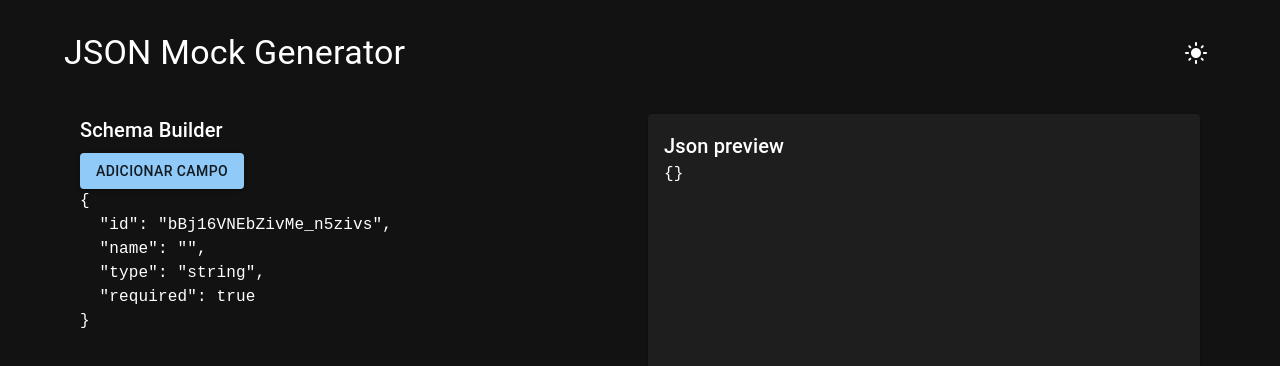
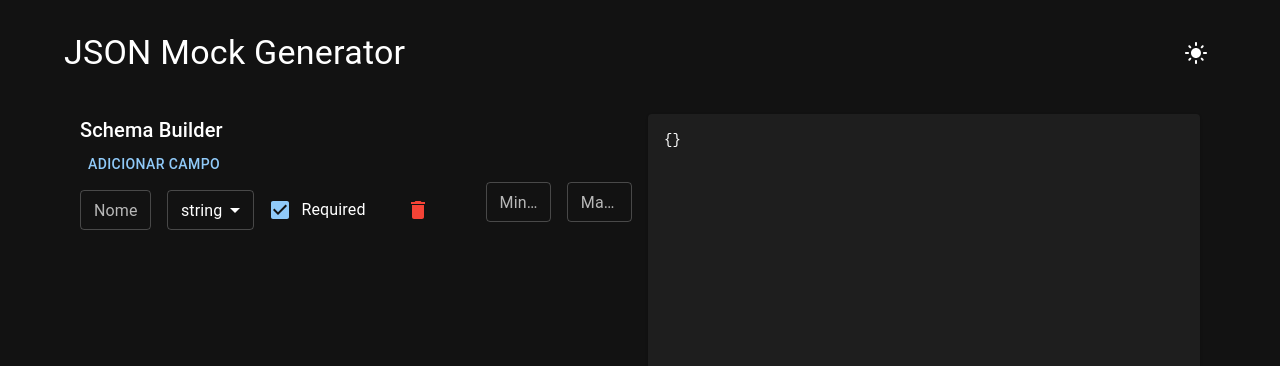
Before and after one commit to Igor713/mocka-json, a Next.js app: page / in a window 1280 px wide. Both pictures are taken after a click on the button "ADICIONAR CAMPO". Shown: the top 366 px of the page. Built offline with nearby package versions, Linux system fonts and the light colour scheme; some icons are missing; what @mui/material-nextjs would draw is missing.

Commit message:
added main function SchemaBuilder

```diff
--- a/src/app/page.tsx
+++ b/src/app/page.tsx
@@ -1,19 +1,49 @@
 'use client'
 
-import { Container, Stack, Typography, Button, Paper, Grid } from '@mui/material'
+import { Container, Stack, Typography, Button, Paper, Grid, Snackbar } from '@mui/material'
 import { ThemeToggle } from '@/components/ThemeToggle/ThemeToggle'
 import { userSchema } from '@/core/schema/example'
 import { generateJson } from '@/core/generator/generateJson'
-import { useState } from 'react'
+import { useMemo, useState } from 'react'
 import { SchemaBuilder } from '@/components/SchemaBuilder/SchemaBuilder'
 import { JsonPreview } from '@/components/JsonPreview/JsonPreview'
+import { UIField } from '@/core/schema/uiTypes'
+import { convertUIToSchema } from '@/core/schema/convert'
 
 export default function Home() {
-  const [json, setJson] = useState<any>(null)
+  const [fields, setFields] = useState<UIField[]>([])
 
-  const handleGenerate = () => {
-    const result = generateJson(userSchema)
-    setJson(result)
+  const schema = useMemo(
+    () => convertUIToSchema(fields),
+    [fields],
+  )
+
+  const json = useMemo(
+    () => generateJson(schema),
+    [schema],
+  )
+
+  const [open, setOpen] = useState(false)
+
+  const handleCopy = async () => {
+    await navigator.clipboard.writeText(
+      JSON.stringify(json, null, 2),
+    )
+    setOpen(true)
+  }
+
+  const handleDownload = () => {
+    const blob = new Blob(
+      [JSON.stringify(json, null, 2)],
+      { type: 'application/json' },
+    )
+
+    const url = URL.createObjectURL(blob)
+    const a = document.createElement('a')
+    a.href = url
+    a.download = 'mock.json'
+    a.click()
+    URL.revokeObjectURL(url)
   }
 
   return (
@@ -26,11 +56,25 @@ export default function Home() {
 
         <Grid container spacing={2} sx={{ height: '100vh', p: 2 }}>
           <Grid size={6}>
-            <SchemaBuilder />
+            <SchemaBuilder
+              fields={fields}
+              setFields={setFields}
+            />
           </Grid>
 
           <Grid size={6}>
-            <JsonPreview />
+            <JsonPreview
+              data={json}
+              onCopy={handleCopy}
+              onDownload={handleDownload}
+            />
+
+            <Snackbar
+              open={open}
+              autoHideDuration={2000}
+              message="JSON copiado!"
+              onClose={() => setOpen(false)}
+            />
           </Grid>
         </Grid>
       </Stack>
--- a/src/components/JsonPreview/JsonPreview.tsx
+++ b/src/components/JsonPreview/JsonPreview.tsx
@@ -1,15 +1,42 @@
-import { Paper, Typography } from "@mui/material";
+'use client'
 
-export function JsonPreview() {
+import { Paper, IconButton, Tooltip, Box } from '@mui/material'
+import ContentCopyIcon from '@mui/icons-material/ContentCopy'
+import DownloadIcon from '@mui/icons-material/Download'
+
+interface Props {
+  data: any
+  onCopy: () => void
+  onDownload: () => void
+}
+
+export function JsonPreview({ data, onCopy, onDownload }: Props) {
   return (
-    <Paper sx={{ p: 2, height: '100%', overflow: 'auto' }}>
-      <Typography variant="h6">
-        Json preview
-      </Typography>
+    <Paper
+      sx={{
+        p: 2,
+        height: '100%',
+        overflow: 'auto',
+        position: 'relative',
+        fontFamily: 'monospace',
+        fontSize: 14,
+      }}
+    >
+      <Box position="absolute" top={8} right={8}>
+        <Tooltip title="Copiar JSON">
+          <IconButton onClick={onCopy}>
+            <ContentCopyIcon />
+          </IconButton>
+        </Tooltip>
 
-      <pre>
-        {'{}'}
-      </pre>
+        <Tooltip title="Download .json">
+          <IconButton onClick={onDownload}>
+            <DownloadIcon />
+          </IconButton>
+        </Tooltip>
+      </Box>
+
+      <pre>{JSON.stringify(data, null, 2)}</pre>
     </Paper>
   )
 }
--- /dev/null
+++ b/src/components/SchemaBuilder/FIeldOptions.tsx
@@ -0,0 +1,153 @@
+'use client'
+
+import { UIField } from "@/core/schema/uiTypes"
+import { Box, Button, MenuItem, Select, TextField, Typography } from "@mui/material"
+import { nanoid } from 'nanoid'
+import { FieldRow } from "./FieldRow"
+
+interface Props {
+  field: UIField,
+  onChange: (field: UIField) => void
+}
+
+export function FieldOptions({ field, onChange }: Props) {
+  switch (field.type) {
+    case 'string':
+      return (
+        <Box
+          display={'flex'}
+          gap={2}
+          ml={4}
+          mb={2}
+        >
+          <TextField
+            label='Min length'
+            type="number"
+            size="small"
+            value={field.minLength ?? ''}
+            onChange={(e) =>
+              onChange({ ...field, minLength: Number(e.target.value) })
+            }
+          />
+
+          <TextField
+            label='Max length'
+            type="number"
+            size="small"
+            value={field.maxLength ?? ''}
+            onChange={(e) =>
+              onChange({ ...field, maxLength: Number(e.target.value) })
+            }
+          />
+        </Box>
+      )
+
+    case 'number':
+      return (
+        <Box
+          display={'flex'}
+          gap={2}
+          ml={4}
+          mb={2}
+        >
+          <TextField
+            label='Min'
+            type="number"
+            size="small"
+            value={field.min ?? ''}
+            onChange={(e) =>
+              onChange({ ...field, min: Number(e.target.value) })
+            }
+          />
+
+          <TextField
+            label='Max'
+            type="number"
+            size="small"
+            value={field.max ?? ''}
+            onChange={(e) =>
+              onChange({ ...field, max: Number(e.target.value) })
+            }
+          />
+        </Box>
+      )
+
+    case 'date':
+      return (
+        <Box
+          ml={4}
+          mb={2}
+        >
+          <Select
+            size="small"
+            value={field.format ?? 'iso'}
+            onChange={(e) =>
+              onChange({
+                ...field,
+                format: e.target.value as 'iso' | 'timestamp',
+              })
+            }
+          >
+            <MenuItem value="iso">ISO</MenuItem>
+            <MenuItem value="timestamp">Timestamp</MenuItem>
+          </Select>
+        </Box>
+      )
+
+    case 'array':
+      return (
+        <Box ml={4} mb={2}>
+          <TextField
+            label="Length"
+            type="number"
+            size="small"
+            value={field.length ?? 1}
+            onChange={(e) =>
+              onChange({
+                ...field,
+                length: Number(e.target.value),
+              })
+            }
+          />
+
+          <Box mt={2}>
+            <Typography variant="subtitle2">
+              Item do array
+            </Typography>
+
+            {field.item ? (
+              <FieldRow
+                field={field.item}
+                onChange={(item) =>
+                  onChange({ ...field, item })
+                }
+                onRemove={() =>
+                  onChange({ ...field, item: undefined })
+                }
+              />
+            ) : (
+              <Button
+                size="small"
+                onClick={() =>
+                  onChange({
+                    ...field,
+                    item: {
+                      id: nanoid(),
+                      name: 'item',
+                      type: 'string',
+                      required: true,
+                    },
+                  })
+                }
+              >
+                Definir item
+              </Button>
+            )}
+          </Box>
+        </Box>
+      )
+
+    default:
+      return null
+  }
+}
--- /dev/null
+++ b/src/components/SchemaBuilder/FieldRow.tsx
@@ -0,0 +1,59 @@
+'use client'
+
+import { UIField } from "@/core/schema/uiTypes";
+import { CheckBox, Delete } from "@mui/icons-material";
+import { Box, Checkbox, FormControlLabel, IconButton, MenuItem, Select, TextField } from "@mui/material";
+import { FieldOptions } from "./FIeldOptions";
+
+interface Props {
+  field: UIField,
+  onChange: (field: UIField) => void,
+  onRemove: () => void
+}
+
+export function FieldRow({ field, onChange, onRemove }: Props) {
+  return (
+    <Box display={'flex'} gap={2} alignItems={'center'} mb={2}>
+      <TextField
+        label="Nome"
+        size="small"
+        value={field.name}
+        onChange={(e) =>
+          onChange({ ...field, name: e.target.value })
+        }
+      />
+
+      <Select
+        size="small"
+        value={field.type}
+        onChange={(e) =>
+          onChange({ ...field, type: e.target.value as any })
+        }
+      >
+        <MenuItem value="string">string</MenuItem>
+        <MenuItem value="number">number</MenuItem>
+        <MenuItem value="boolean">boolean</MenuItem>
+        <MenuItem value="date">date</MenuItem>
+        <MenuItem value="array">array</MenuItem>
+      </Select>
+
+      <FormControlLabel
+        control={
+          <Checkbox
+            checked={field.required}
+            onChange={(e) =>
+              onChange({ ...field, required: e.target.checked })
+            }
+          />
+        }
+        label="Required"
+      />
+
+      <IconButton color="error" onClick={onRemove}>
+        <Delete />
+      </IconButton>
+
+      <FieldOptions field={field} onChange={onChange} />
+    </Box>
+  )
+}
--- a/src/components/SchemaBuilder/SchemaBuilder.tsx
+++ b/src/components/SchemaBuilder/SchemaBuilder.tsx
@@ -1,14 +1,17 @@
 
 'use client'
 
-import { useState } from 'react'
 import { Box, Button, Typography } from '@mui/material'
 import { nanoid } from 'nanoid'
 import { UIField } from '@/core/schema/uiTypes'
+import { FieldRow } from './FieldRow'
 
-export function SchemaBuilder() {
-  const [fields, setFields] = useState<UIField[]>([])
+interface Props {
+  fields: UIField[]
+  setFields: React.Dispatch<React.SetStateAction<UIField[]>>
+}
 
+export function SchemaBuilder({ fields, setFields }: Props) {
   const addField = () => {
     setFields(prev => [
       ...prev,
@@ -23,16 +26,29 @@ export function SchemaBuilder() {
 
   return (
     <Box>
-      <Typography variant="h6" gutterBottom>
-        Schema Builder
-      </Typography>
+      <Typography variant="h6">Schema Builder</Typography>
 
-      <Button variant="contained" onClick={addField}>
+      <Button onClick={addField}>
         Adicionar campo
       </Button>
 
       {fields.map(field => (
-        <pre key={field.id}>{JSON.stringify(field, null, 2)}</pre>
+        <FieldRow
+          key={field.id}
+          field={field}
+          onChange={(updated) =>
+            setFields(prev =>
+              prev.map(f =>
+                f.id === field.id ? updated : f
+              )
+            )
+          }
+          onRemove={() =>
+            setFields(prev =>
+              prev.filter(f => f.id !== field.id)
+            )
+          }
+        />
       ))}
     </Box>
   )
--- /dev/null
+++ b/src/core/schema/convert.ts
@@ -0,0 +1,74 @@
+import { UIField } from "./uiTypes";
+import { Field, ObjectField, ArrayField } from "./types";
+
+export function convertUIToSchema(fields: UIField[]): ObjectField {
+  const objectFields: ObjectField["fields"] = {};
+
+  fields.forEach((field) => {
+    if (!field.name) return;
+
+    objectFields[field.name] = convertField(field);
+  });
+
+  return {
+    type: "object",
+    required: true,
+    fields: objectFields,
+  };
+}
+
+function convertField(ui: UIField): Field {
+  switch (ui.type) {
+    case "string":
+      return {
+        type: "string",
+        required: ui.required,
+        minLength: ui.minLength,
+        maxLength: ui.maxLength,
+      };
+
+    case "number":
+      return {
+        type: "number",
+        required: ui.required,
+        min: ui.min,
+        max: ui.max,
+      };
+
+    case "boolean":
+      return {
+        type: "boolean",
+        required: ui.required,
+      };
+
+    case "date":
+      return {
+        type: "date",
+        required: ui.required,
+        format: ui.format,
+      };
+
+    case "array":
+      return {
+        type: "array",
+        required: ui.required,
+        length: ui.length,
+        item: ui.item
+          ? convertField(ui.item)
+          : {
+              type: "string",
+              required: true,
+            },
+      };
+
+    case "object":
+      return {
+        type: "object",
+        required: ui.required,
+        fields: {},
+      };
+
+    default:
+      throw new Error("Tipo não suportado");
+  }
+}
```
